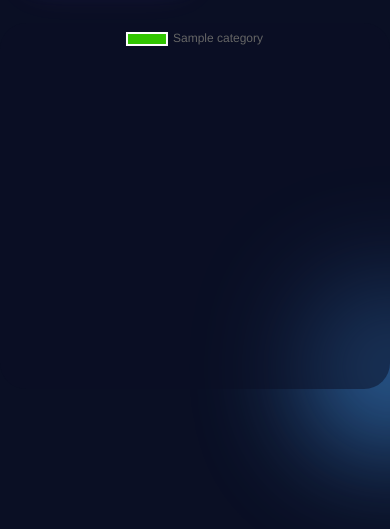
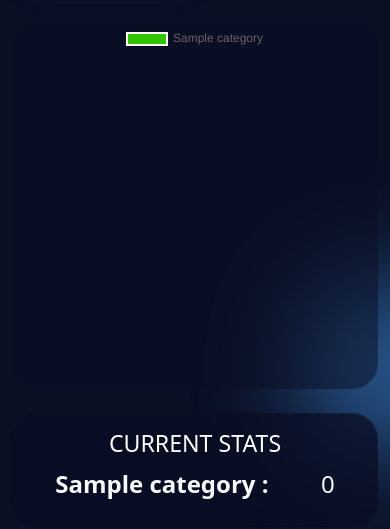
Before and after one commit to AlexThoma5/one_percent, a Django app: page /dashboard/ in a window 390 px wide. Shown: the part 315-844 px from the top of the page. Run offline with Django 4.2, Linux system fonts and the light colour scheme; a user stored in the database is signed in; tables that the repository leaves empty hold one stand-in row (values such as "Sample post"); data that the repository does not hold is empty; some libraries are stand-ins or nearby versions.

Commit message:
Add log_count to dashboard view for stat card on dashboard, apply styling to stat card

```diff
--- a/dashboard/templates/dashboard/dashboard.html
+++ b/dashboard/templates/dashboard/dashboard.html
@@ -36,9 +36,26 @@
     </div>
   </div>
   <!-- chart row -->
-  <div class="row justify-content-center mt-4">
-    <div class="chart-container">
-      <canvas id="myChart"></canvas>
+  <div class="row justify-content-center">
+    <!-- chart col -->
+    <div class="col-12 col-md-6 mt-4">
+      <div class="chart-container">
+        <canvas id="myChart"></canvas>
+      </div>
+    </div>
+    <!-- stat col -->
+    <div class="col-12 col-md-6 col-lg-4 mt-4">
+      <div class="card category-widget">
+        <div class="card-body text-light stat-card">
+        <h3 class="card-title text-center">Current Stats</h3>
+          {% for cat, count in log_count %}
+          <p class="mb-2 d-flex justify-content-around">
+            <span><strong>{{ cat }} :</strong></span>
+            <span>{{ count }}</span>
+          </p>
+          {% endfor %}
+        </div>
+      </div>
     </div>
   </div>
 </div>
--- a/dashboard/views.py
+++ b/dashboard/views.py
@@ -24,10 +24,13 @@ def dashboard_view(request):
         labels.append(category.name)
         data.append(category.logs.filter(user=request.user).count())
 
+    log_count = zip(labels, data)
+
     return render(
         request,
         "dashboard/dashboard.html",
         {"categories": categories,
+         "log_count": log_count,
          "labels": labels,
          "data": data})
 
--- a/static/css/style.css
+++ b/static/css/style.css
@@ -232,6 +232,11 @@ body {
   background: rgb(10, 15, 36, 0.5);
   border-radius: 26px;
 }
+.stat-card {
+  background: rgb(10, 15, 36, 0.5);
+  border-radius: 26px;
+  font-size: 1.5rem;
+}
 
 /* -------------- Category_detail pages -------------- */
 
```
